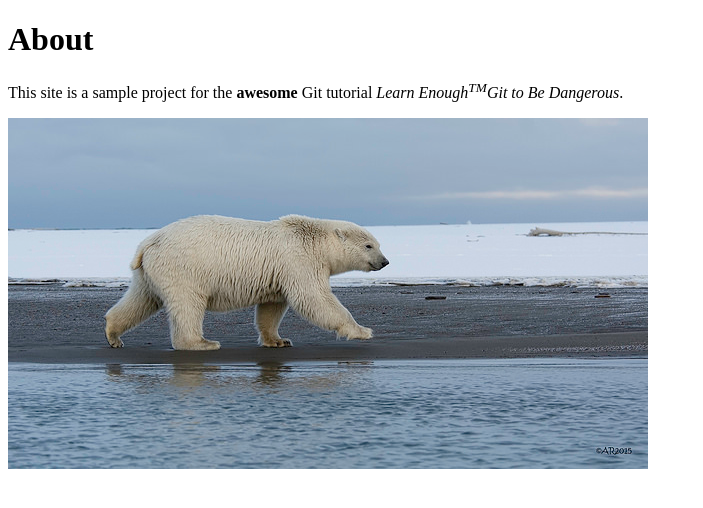
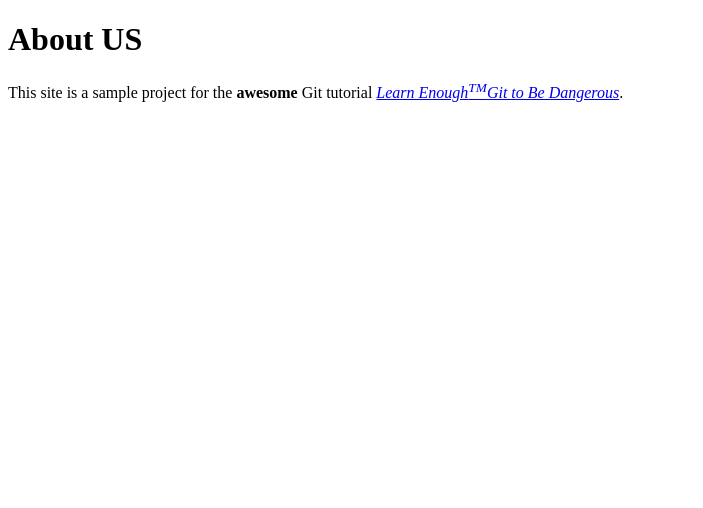
Before and after one commit to emmamw58/website, a plain HTML site: page about.html in a window 1280 px wide. Shown: the whole page, without its empty margins (0-703 px from the left). Drawn offline with Linux system fonts and the light colour scheme.

Commit message:
Add placeholders for the TM fix

```diff
--- a/about.html
+++ b/about.html
@@ -1,12 +1,13 @@
 <!DOCTYPE html>
 <html>
     <head>
-        <title>About Us</title>
+        <title>About</title>
+        <!-- Add something here to fix trademark -->
     </head>
     <body>
-        <h1>About</h1>
+        <h1>About US</h1>
         <p>This site is a sample project for the
-        <strong>awesome</strong> Git tutorial <em>Learn Enough<sup>TM</sup>Git to Be Dangerous</em>.</p>
-        <img src="images/polar_bear.jpg" alt="Polar bear">
+        <strong>awesome</strong> Git tutorial <a href="http://learnenough.com/git-tutorial"><em>Learn Enough<sup>TM</sup>Git to Be Dangerous</em></a>.</p>
+
     </body>
 </html>
```
Also changed, not shown: index.html (+1 -0 lines).
